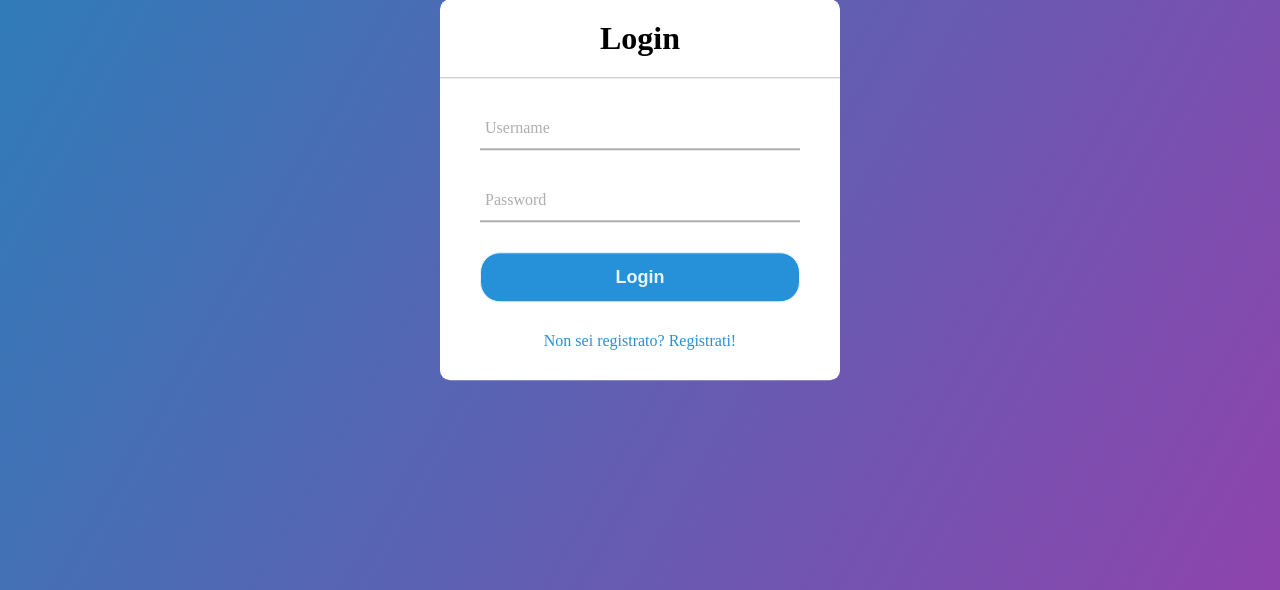
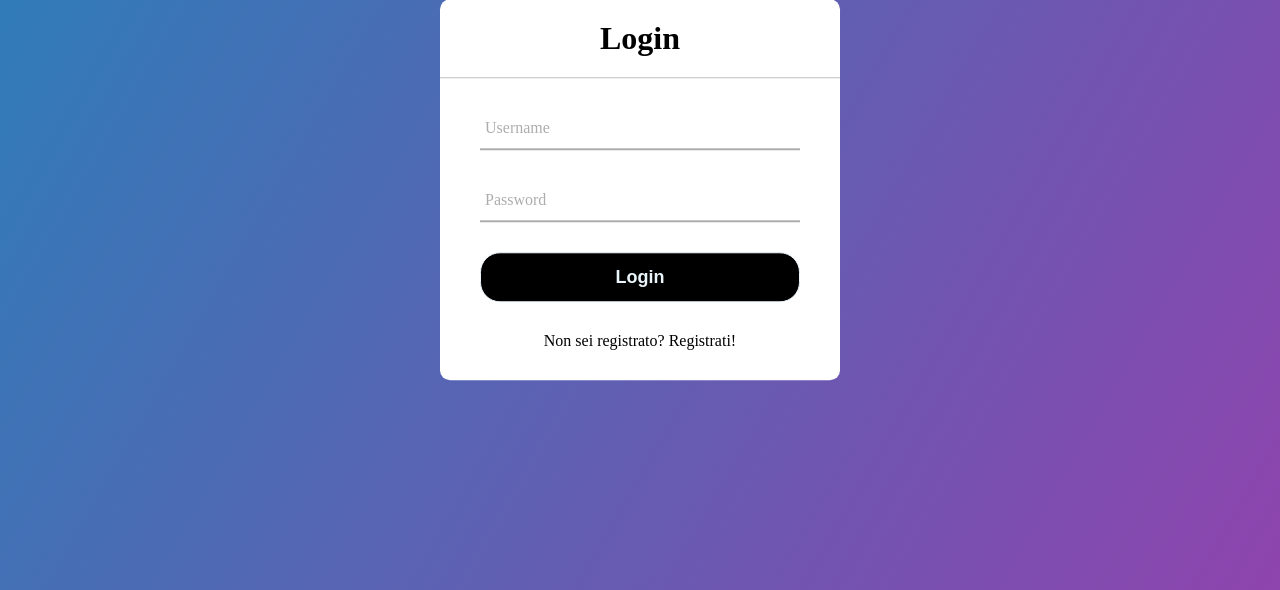
Before and after one commit to danielelurani/gruppi-di-viaggio, a Django app: page / in a window 1280 px wide. Shown: the part 210-800 px from the top of the page. Run offline with Django 4.2, Linux system fonts and the light colour scheme.

Commit message:
Piccole modifiche CSS e HTML

```diff
--- a/sitoProgettoIsw/organizzatoreViaggi/static/css/login.css
+++ b/sitoProgettoIsw/organizzatoreViaggi/static/css/login.css
@@ -66,14 +66,14 @@ form .textField{
   left: 0;
   width: 0%;
   height: 2px;
-  background: #2691d9;
+  background: black;
   transition: .5s;
 }
 
 .textField input:focus ~ label,
 .textField input:valid ~ label{
   top: -5px;
-  color: #2691d9;
+  color: black;
 }
 .textField input:focus ~ span::before,
 .textField input:valid ~ span::before{
@@ -84,7 +84,7 @@ input[type="submit"]{
   width: 100%;
   height: 50px;
   border: 1px solid;
-  background: #2691d9;
+  background: black;
   border-radius: 20px;
   font-size: 18px;
   color: #e9f4fb;
@@ -93,7 +93,7 @@ input[type="submit"]{
   outline: none;
 }
 input[type="submit"]:hover{
-  border-color: #2691d9;
+  border-color: black;
   transition: .5s;
 }
 
@@ -104,7 +104,7 @@ input[type="submit"]:hover{
   color: #666666;
 }
 .signupLink a{
-  color: #2691d9;
+  color: black;
   text-decoration: none;
 }
 .signupLink a:hover{
--- a/sitoProgettoIsw/organizzatoreViaggi/static/css/signup.css
+++ b/sitoProgettoIsw/organizzatoreViaggi/static/css/signup.css
@@ -46,7 +46,7 @@ input[type="submit"]{
     width: 100%;
     height: 50px;
     border: 1px solid;
-    background: #2691d9;
+    background: black;
     border-radius: 20px;
     font-size: 18px;
     color: #e9f4fb;
@@ -55,7 +55,7 @@ input[type="submit"]{
     outline: none;
   }
   input[type="submit"]:hover{
-    border-color: #2691d9;
+    border-color: black;
     transition: .5s;
   }
 
--- a/sitoProgettoIsw/organizzatoreViaggi/templates/organizzatoreViaggi/myTravels.html
+++ b/sitoProgettoIsw/organizzatoreViaggi/templates/organizzatoreViaggi/myTravels.html
@@ -79,6 +79,10 @@
                 </div>
             </div>
             {% endfor %}
+            {% else %}
+            <div >
+                <h3>Nessun viaggio da mostrare!</h3>
+            </div>
             {% endif %}
         </div>
     </div>
```
Also changed, not shown: sitoProgettoIsw/db.sqlite3.
